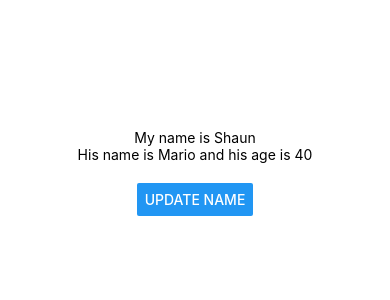
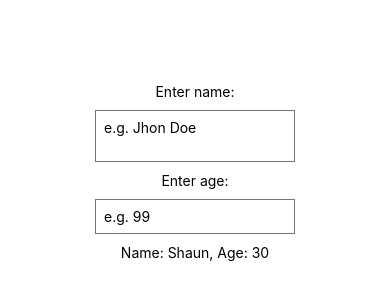
Before and after one commit to BrunohSL/firstReactApp, a React Native app: screen / in a window 390 px wide. Shown: the part 250-550 px from the top of the page. Built offline with nearby package versions, Linux system fonts and the light colour scheme.

Commit message:
Text Input

```diff
--- a/App.js
+++ b/App.js
@@ -1,23 +1,30 @@
 import { StatusBar } from 'expo-status-bar';
 import React, { useState} from 'react';
-import { StyleSheet, Text, View, Button } from 'react-native';
+import { StyleSheet, Text, View, TextInput } from 'react-native';
 
 export default function App() {
   const [name, setName] = useState('Shaun');
-  const [person, setPerson] = useState({name: 'Mario', age: 40});
-
-  const clickHandler = () => {
-    setName('Chun-Li');
-    setPerson({name: 'Luigi', age: 45});
-  }
+  const [age, setAge] = useState('30');
 
   return (
     <View style={styles.container}>
-      <Text>My name is {name}</Text>
-      <Text>His name is {person.name} and his age is {person.age}</Text>
-      <View style={styles.buttonContainer}>
-        <Button title='Update name' onPress={clickHandler} />
-      </View>
+      <Text>Enter name:</Text>
+      <TextInput
+        multiline
+        style = {styles.input}
+        placeholder = 'e.g. Jhon Doe'
+        onChangeText = {(value) => setName(value)}
+      />
+
+      <Text>Enter age:</Text>
+      <TextInput
+        keyboardType = 'numeric'
+        style = {styles.input}
+        placeholder = 'e.g. 99'
+        onChangeText = {(value) => setAge(value)}
+      />
+      <Text>Name: {name}, Age: {age}</Text>
+
       <StatusBar style="auto" />
     </View>
   );
@@ -30,7 +37,11 @@
     alignItems: 'center',
     justifyContent: 'center',
   },
-  buttonContainer: {
-    marginTop: 20,
-  },
+  input: {
+    borderWidth: 1,
+    borderColor: '#777',
+    padding: 8,
+    margin: 10,
+    width: 200,
+  }
 });
```
